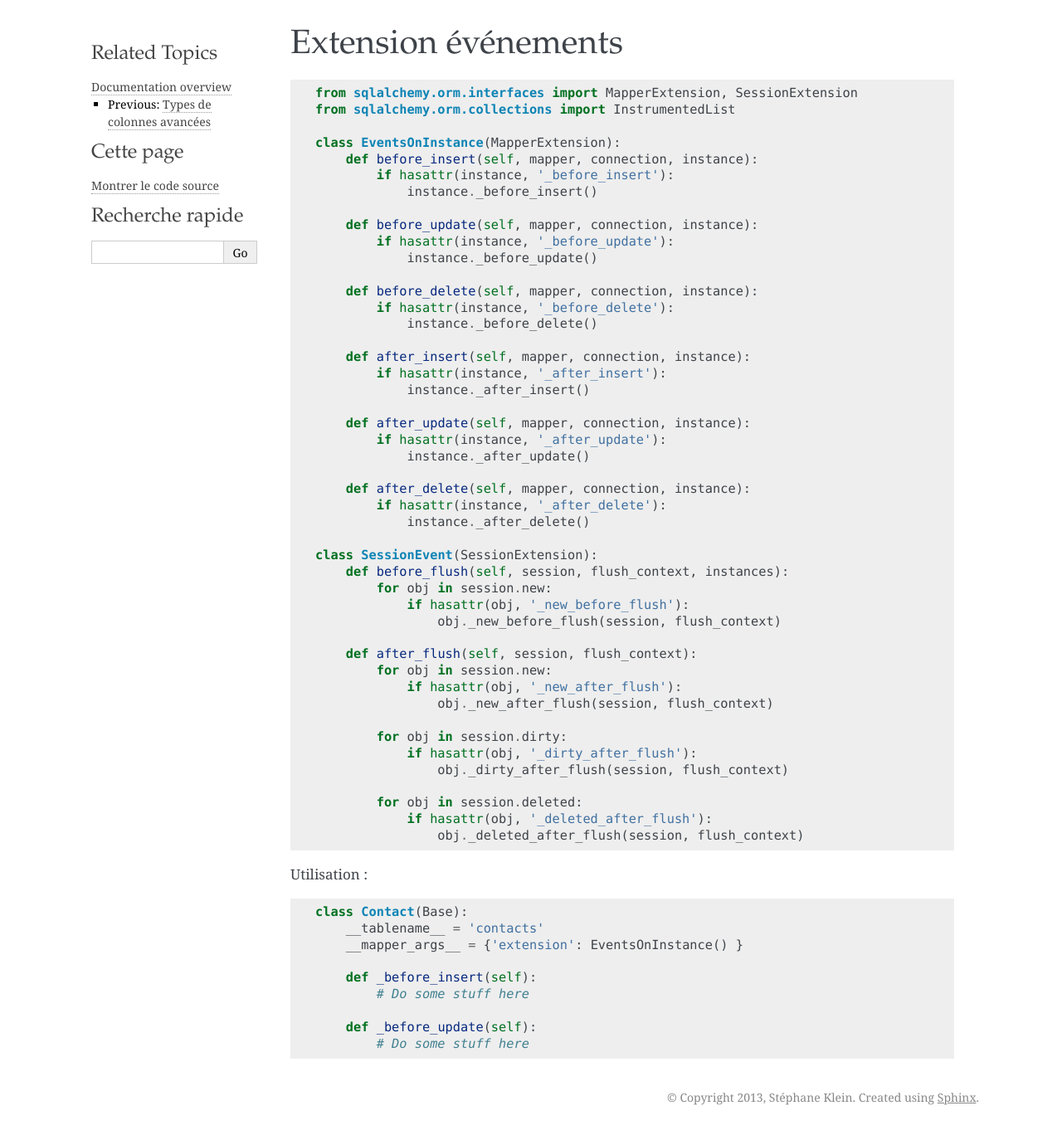
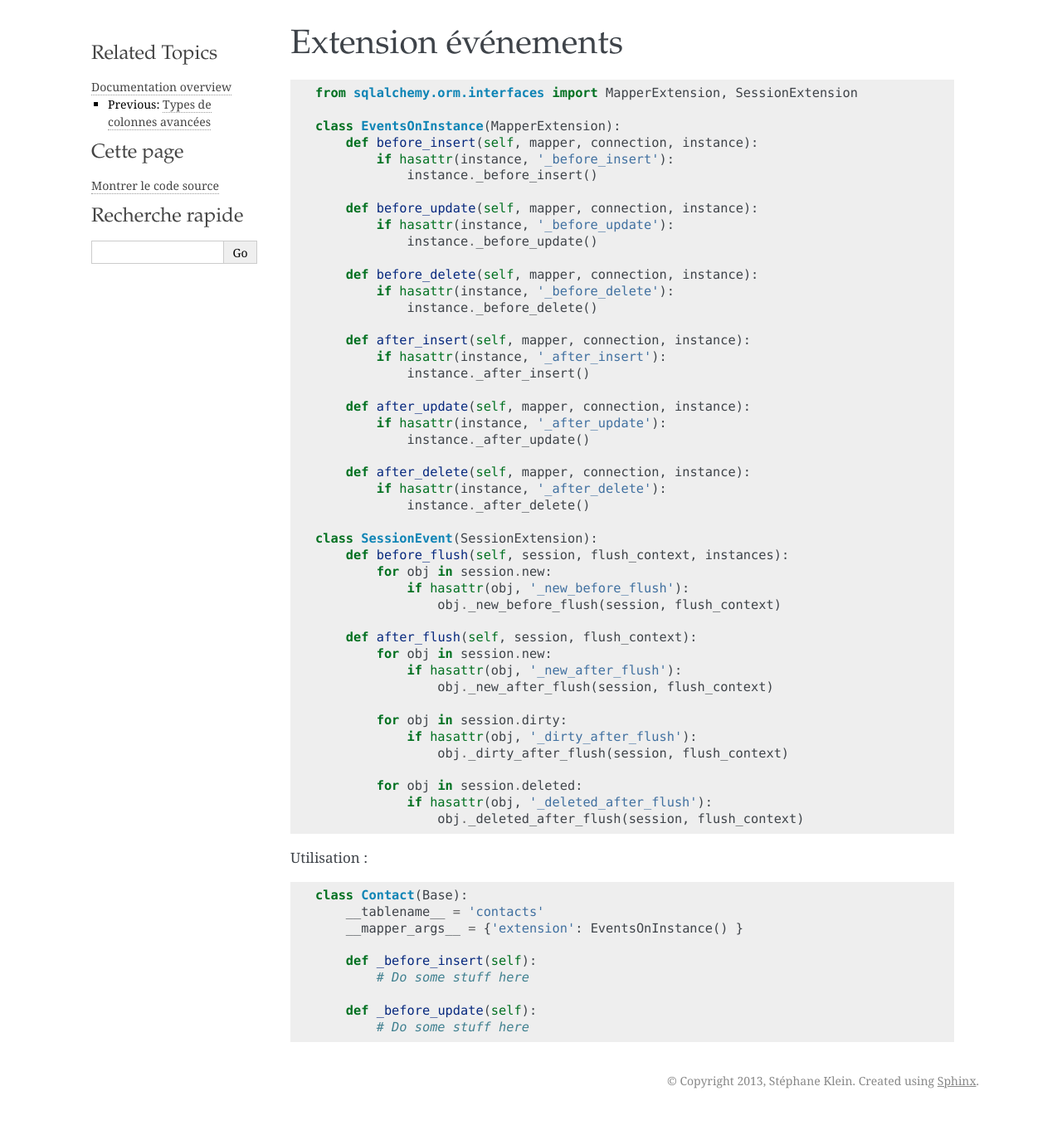
Before and after one commit to harobed/skalchemy-cookbook, a Sphinx documentation site: the page built from source/events.rst, in a window 1280 px wide. Shown: the whole page at 83% size. Built offline with Sphinx 7.4.7, drawn with Linux system fonts in a browser that asks for light colours.

Commit message:
Fix bug in events page

```diff
--- a/source/events.rst
+++ b/source/events.rst
@@ -5,7 +5,6 @@ Extension événements
 .. code-block:: python
 
     from sqlalchemy.orm.interfaces import MapperExtension, SessionExtension
-    from sqlalchemy.orm.collections import InstrumentedList
 
     class EventsOnInstance(MapperExtension):
         def before_insert(self, mapper, connection, instance):
```
